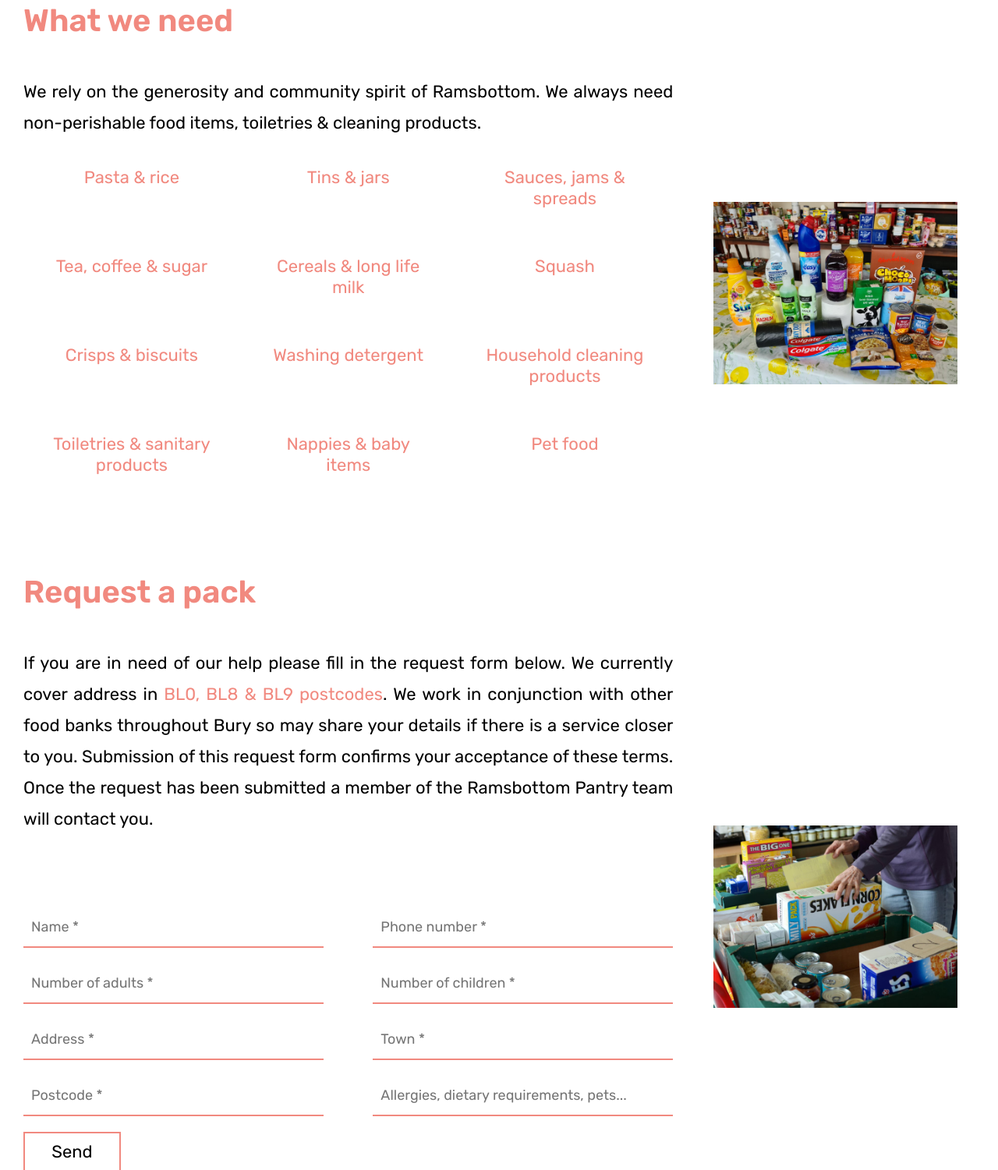
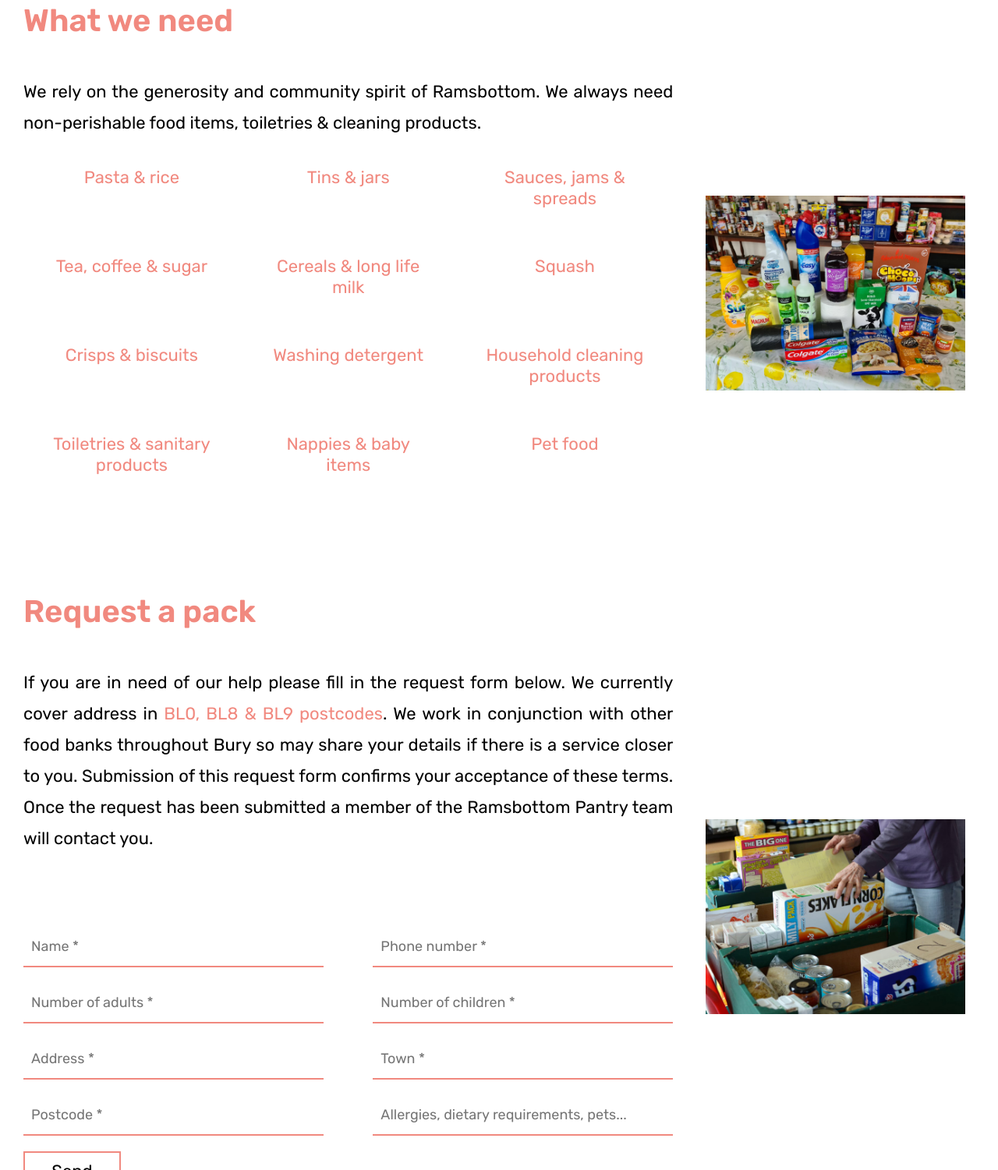
Before and after one commit to jbram-js/ramsbottom-pantry, a React app: page / in a window 1280 px wide. Shown: the part 1678-3179 px from the top of the page at 78% size. Built offline with nearby package versions, Linux system fonts and the light colour scheme; some packages are replaced by stand-ins of ours.

Commit message:
macbook air tweak

```diff
--- a/src/styles/About.scss
+++ b/src/styles/About.scss
@@ -30,6 +30,13 @@
     padding-top: 90px;
     max-width: 75%;
     max-height: 75%;
+}
+
+@media (max-width: 1280px) {
+   .people-image {
+    max-width: 80%;
+    max-height: 60vh;
+  }
 }
 
 @media (max-width: 1200px) {
--- a/src/styles/NavBar.scss
+++ b/src/styles/NavBar.scss
@@ -30,7 +30,7 @@
 }
 
 .logo {
-    width: 200px;
+    width: 180px;
     height: auto;
     cursor: pointer;
 }
--- a/src/styles/Request.scss
+++ b/src/styles/Request.scss
@@ -106,6 +106,15 @@ input {
     max-height: 75%;
 }
 
+@media (max-width: 1280px) {
+   .pack-image {
+    max-width: 80%;
+    max-height: 60vh;
+  }
+  .left-request h1 {
+    padding-top: 50px;
+}
+}
 
 @media (max-width: 1200px) {
 .request {
--- a/src/styles/WhatWeNeed.scss
+++ b/src/styles/WhatWeNeed.scss
@@ -49,6 +49,13 @@
     max-height: 75%;
 }
 
+@media (max-width: 1280px) {
+   .food-image {
+    max-width: 80%;
+    max-height: 60vh;
+  }
+}
+
 @media (max-width: 1200px) {
 .wwn {
     flex-direction: column;
```
